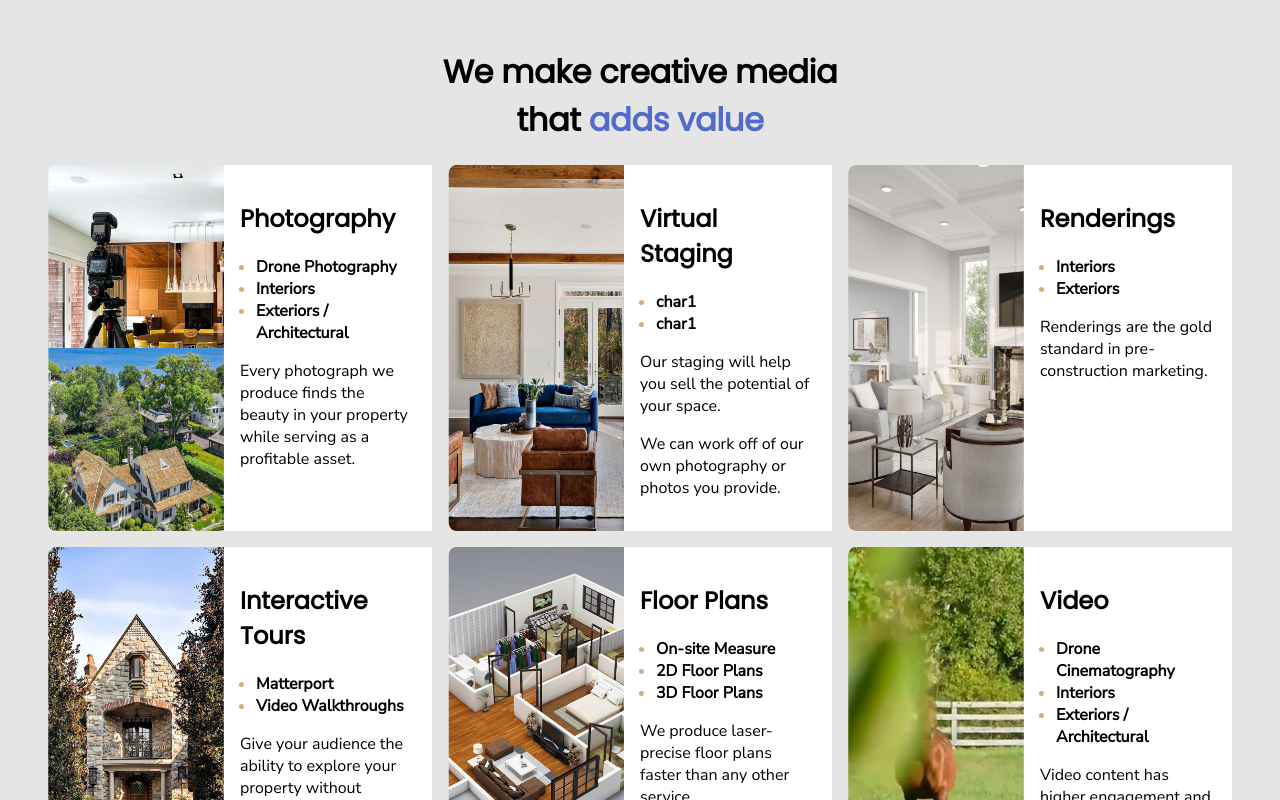
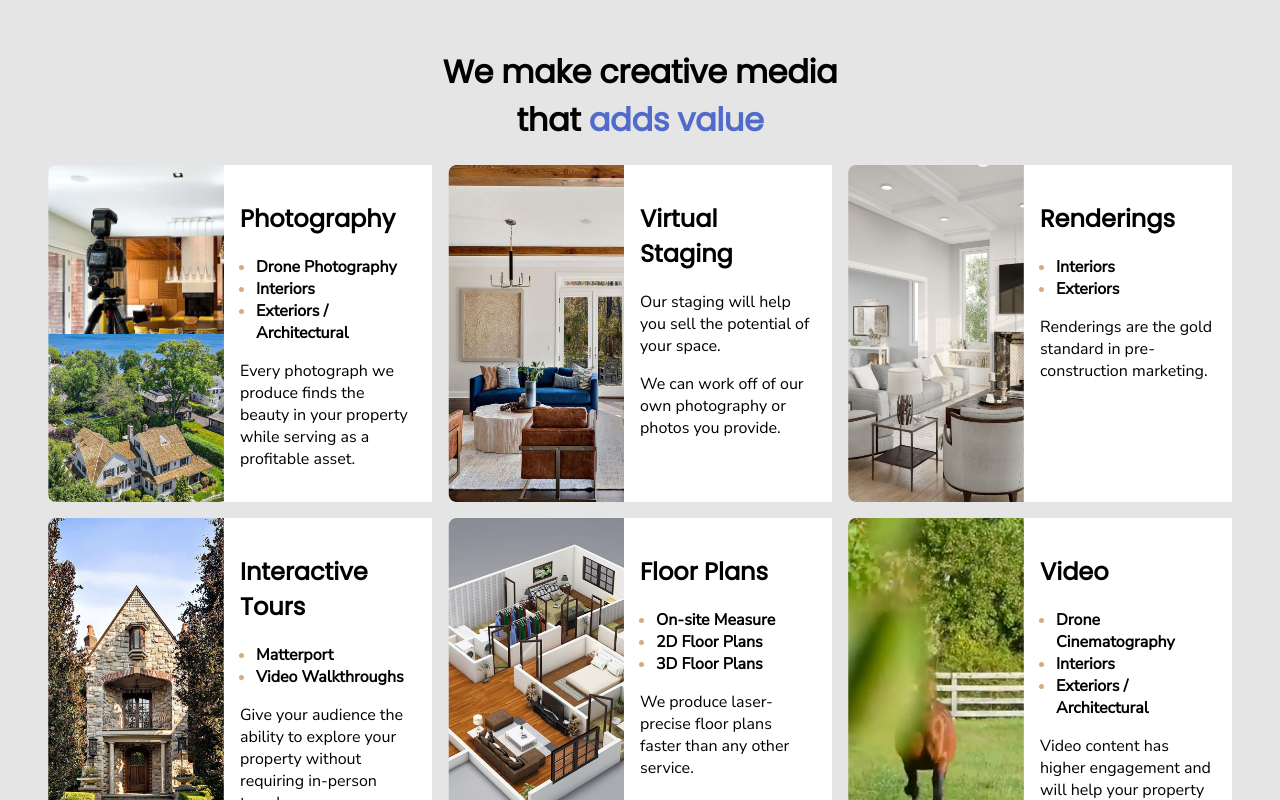
Before and after one commit to jjsanchezb/photograpy, a Vue app in the folder front/: page / in a window 1280 px wide. Shown: the top 800 px of the page. Built offline with nearby package versions, Linux system fonts and the light colour scheme.

Commit message:
Virtual Staging don't have characteristics

```diff
--- a/front/src/views/HomeView.vue
+++ b/front/src/views/HomeView.vue
@@ -14,7 +14,6 @@ const photographys = [
     id: 1,
   },
   {
-    characteristics: ["char1", "char1"],
     title: "Virtual Staging",
     description: `Our staging will help you sell the potential of your space.
 We can work off of our own photography or photos you provide.`,
```
